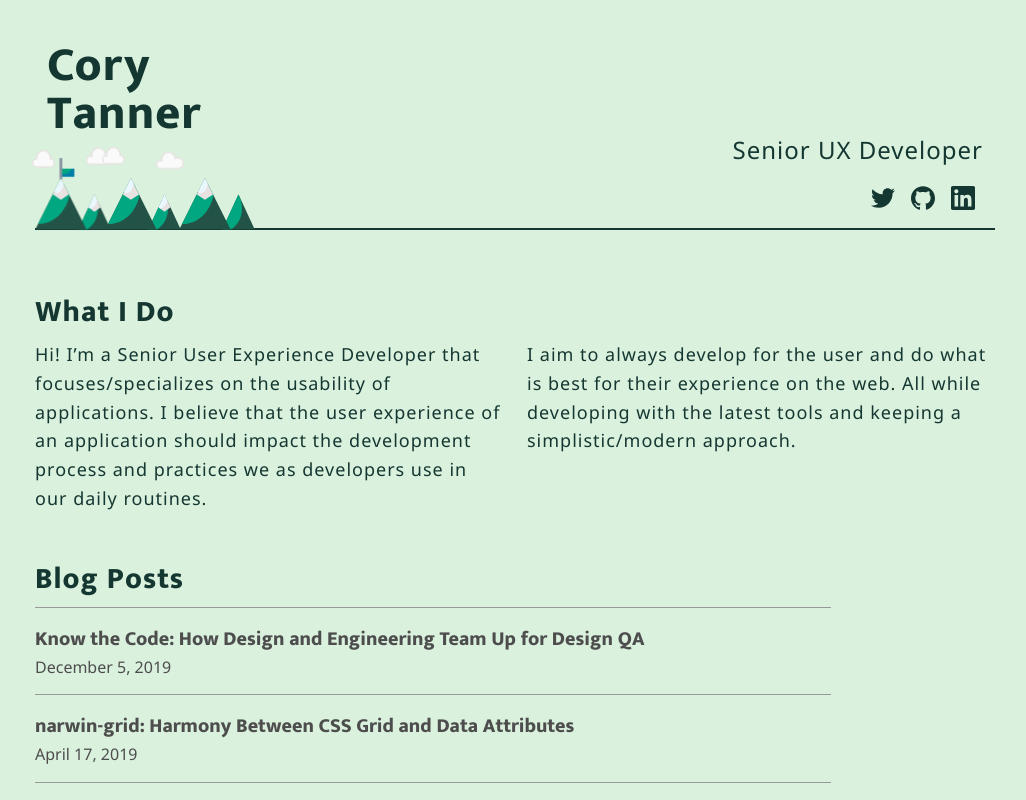
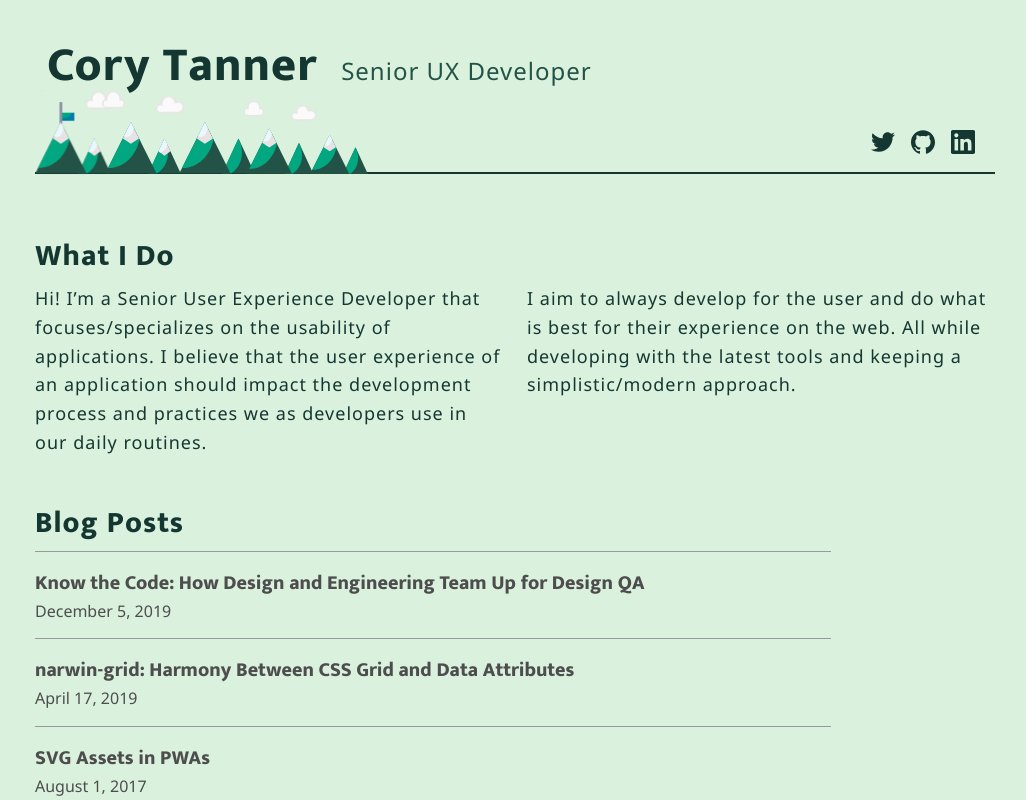
Before and after one commit to cory-tanner/bio, a React (Create React App) app: page / in a window 1280 px wide. Shown: the top 800 px of the page, without its empty margins (125-1151 px from the left). Built offline with nearby package versions, Linux system fonts and the light colour scheme.

Commit message:
Update hero format (#34)
* Update hero format

* Add z-index

```diff
--- a/src/components/hero.js
+++ b/src/components/hero.js
@@ -4,8 +4,10 @@ import MountainsSvg from './modules/mountainsSvg';
 
 const Hero = () => (
   <header className="hero">
-    <h1 className="t-display hero__display"><span>Cory</span> <span>Tanner</span></h1>
-    <h2 className="t-sub-display hero__sub-display">Senior UX Developer</h2>
+    <div className="hero__headings">
+      <h1 className="t-display hero__headings__display">Cory Tanner</h1>
+      <h2 className="t-sub-display hero__headings__sub-display">Senior UX Developer</h2>
+    </div>
     <Socials />
     <MountainsSvg />
   </header>
--- a/src/components/modules/mountainsSvg.js
+++ b/src/components/modules/mountainsSvg.js
@@ -24,7 +24,6 @@ class MountainsSvg extends Component {
       <div className="mountain-svg" role="presentation" onClick={this.handleCloudState} data-cloud-state={cloudState ? "clear" : "cloudy"}>
         <svg className="mountain-svg__first" viewBox="0 0 64 64" xmlns="http://www.w3.org/2000/svg" role="presentation">
           <path className="mountain-svg__bounce-3" d="m58 14c2.209 0 4-1.791 4-4s-1.791-4-4-4c-.75 0-1.443.219-2.043.578-.217-2.561-2.34-4.578-4.957-4.578-2.761 0-5 2.239-5 5 0 .43.071.841.173 1.239-.36-.154-.756-.239-1.173-.239-1.657 0-3 1.343-3 3s1.343 3 3 3z" fill="var(--color-gray-1)"/>
-          <path className="mountain-svg__bounce-4 mountain-svg__sun-cloud" d="m15 14c1.657 0 3-1.343 3-3s-1.343-3-3-3c-.035 0-.068.009-.102.01.067-.326.102-.664.102-1.01 0-2.761-2.239-5-5-5s-5 2.239-5 5c0 .346.035.684.102 1.01-.034-.001-.067-.01-.102-.01-1.657 0-3 1.343-3 3s1.343 3 3 3z" fill="var(--color-gray-1)"/>
           <g className="mountain-svg__flag">
             <path d="m23 12h10v6h-10" fill="var(--color-link)"/>
             <path d="m23 12v3.861c.482.088.983.139 1.5.139 3.145 0 5.767-1.718 6.369-4z" fill="var(--color-brand-2)"/>
@@ -60,6 +59,24 @@ class MountainsSvg extends Component {
           <path d="m17 36 6 4 6-4-6-12z" fill="var(--color-gray-2)"/>
           <path d="m23 24-5.119 10.238c.644.484 1.36.762 2.119.762 2.565 0 4.676-3.092 4.964-7.073z" fill="#ebf7fe"/>
         </svg>
+        <svg className="mountain-svg__fourth" viewBox="0 0 64 64" xmlns="http://www.w3.org/2000/svg" role="presentation">
+          <path className="mountain-svg__bounce" d="m58 14c2.209 0 4-1.791 4-4s-1.791-4-4-4c-.75 0-1.443.219-2.043.578-.217-2.561-2.34-4.578-4.957-4.578-2.761 0-5 2.239-5 5 0 .43.071.841.173 1.239-.36-.154-.756-.239-1.173-.239-1.657 0-3 1.343-3 3s1.343 3 3 3z" fill="var(--color-gray-1)"/>
+          <path className="mountain-svg__bounce-2" d="m15 14c1.657 0 3-1.343 3-3s-1.343-3-3-3c-.035 0-.068.009-.102.01.067-.326.102-.664.102-1.01 0-2.761-2.239-5-5-5s-5 2.239-5 5c0 .346.035.684.102 1.01-.034-.001-.067-.01-.102-.01-1.657 0-3 1.343-3 3s1.343 3 3 3z" fill="var(--color-gray-1)"/>
+          <path d="m36 62 12-26 12 26" fill="var(--color-brand-3)"/>
+          <path d="m47.845 36.335-11.845 25.665h6.444c4.806-2.658 8.159-8.593 8.159-15.502 0-3.816-1.034-7.326-2.758-10.163z" fill="var(--color-brand-2)"/>
+          <path d="m42 62-19-38-19 38" fill="var(--color-brand-3)"/>
+          <path d="m23 24-16.993 33.985c.165.004.328.015.493.015 11.137 0 20.458-9.069 22.881-21.239z" fill="var(--color-brand-2)"/>
+          <path d="m17 36 6 4 6-4-6-12z" fill="var(--color-gray-2)"/>
+          <path d="m23 24-5.119 10.238c.644.484 1.36.762 2.119.762 2.565 0 4.676-3.092 4.964-7.073z" fill="#ebf7fe"/>
+        </svg>
+        <svg className="mountain-svg__fith" viewBox="0 0 64 64" xmlns="http://www.w3.org/2000/svg" role="presentation">
+          <path d="m36 62 12-26 12 26" fill="var(--color-brand-3)"/>
+          <path d="m47.845 36.335-11.845 25.665h6.444c4.806-2.658 8.159-8.593 8.159-15.502 0-3.816-1.034-7.326-2.758-10.163z" fill="var(--color-brand-2)"/>
+          <path d="m42 62-19-38-19 38" fill="var(--color-brand-3)"/>
+          <path d="m23 24-16.993 33.985c.165.004.328.015.493.015 11.137 0 20.458-9.069 22.881-21.239z" fill="var(--color-brand-2)"/>
+          <path d="m17 36 6 4 6-4-6-12z" fill="var(--color-gray-2)"/>
+          <path d="m23 24-5.119 10.238c.644.484 1.36.762 2.119.762 2.565 0 4.676-3.092 4.964-7.073z" fill="#ebf7fe"/>
+        </svg>
       </div>
     )
   }
--- a/src/styles/components/hero.scss
+++ b/src/styles/components/hero.scss
@@ -10,27 +10,38 @@
   border-bottom: 2px solid var(--color-brand-4);
 
   @media (max-width: 799px) {
-    padding: 32px 12px 8px 12px;
+    padding: 32px 12px 4px 12px;
   }
   @media (min-width: 800px) {
     padding: 42px 12px 8px 12px;
   }
 }
 
-.hero__display,
-.hero__sub-display {
-  color: var(--color-brand-4);
-}
+.hero__headings {
+  display: flex;
+  align-items: baseline;
 
-.hero__display {
-  display: inline-flex;
-  flex-direction: column;
-
-  @media (max-width: 559px) {
-    margin-bottom: .5em;
+  @media (max-width: 659px) {
+    margin-bottom: 1em;
+    flex-direction: column;
+  }
+  @media (min-width: 660px) {
+    margin-bottom: 2em;
   }
 }
 
-.hero__sub-display {
-  align-self: flex-end;
+.hero__headings__display {
+  color: var(--color-brand-4);
+
+  @media (max-width: 659px) {
+    margin-bottom: .25em;
+  }
 }
+
+.hero__headings__sub-display {
+  color: var(--color-brand-3);
+
+  @media (min-width: 660px) {
+    margin-left: 24px;
+  }
+}
--- a/src/styles/components/mountains-svg.scss
+++ b/src/styles/components/mountains-svg.scss
@@ -3,10 +3,10 @@
   bottom: -6px;
   cursor: pointer;
 
-  @media (max-width: 559px) {
+  @media (max-width: 959px) {
     left: 3px;
   }
-  @media (min-width: 560px) {
+  @media (min-width: 960px) {
     left: -5px;
   }
 }
@@ -16,13 +16,42 @@
 .mountain-svg__third {
   position: relative;
 
-  @media (max-width: 559px) {
+  @media (max-width: 659px) {
     width: 64px;
     height: 64px;
   }
-  @media (min-width: 560px) {
+  @media (min-width: 660px) {
     width: 86px;
     height: 86px;
+  }
+}
+
+.mountain-svg__fourth {
+  position: relative;
+
+  @media (max-width: 659px) {
+    width: 54px;
+    height: 54px;
+    bottom: 1px;
+    left: -36px;
+  }
+  @media (min-width: 660px) {
+    width: 76px;
+    height: 76px;
+    left: -46px;
+  }
+}
+
+.mountain-svg__fith {
+  position: relative;
+
+  @media (max-width: 559px) {
+    display: none;
+  }
+  @media (min-width: 560px) {
+    width: 66px;
+    height: 66px;
+    left: -58px;
   }
 }
 
@@ -140,30 +169,20 @@
   }
 }
 
-.mountain-svg__sun-cloud {
-  [data-cloud-state="clear"] & {
-    animation-name: sunCloud;
-    animation-duration: 1s;
-    animation-iteration-count: 1;
-    animation-delay: 0s;
-    animation-fill-mode: forwards;
-    animation-timing-function: ease;
-  }
-}
-
 .mountain-svg__sun {
   stroke: var(--color-gray-2);
 
   [data-cloud-state="clear"] & {
     animation-name: sun;
-    animation-duration: 2s;
+    animation-duration: 6s;
     animation-iteration-count: 1;
     animation-fill-mode: forwards;
     animation-timing-function: ease;
   }
   [data-cloud-state="cloudy"] & {
     animation-name: sunCloud;
-    animation-duration: 2s;
+    animation-duration: 6s;
+    animation-delay: 2s;
     animation-iteration-count: 1;
     animation-fill-mode: forwards;
     animation-timing-function: ease;
@@ -172,15 +191,6 @@
 @keyframes sun {
   0% {
     transform: translateY(-20px);
-  }
-  25% {
-    transform: translateY(-10px);
-  }
-  70% {
-    transform: translateY(-4px);
-  }
-  85% {
-    transform: translateY(-2px);
   }
   100% {
     transform: translateY(0);
--- a/src/styles/components/socials.scss
+++ b/src/styles/components/socials.scss
@@ -1,13 +1,7 @@
 .socials {
   display: flex;
   align-self: flex-end;
-
-  @media (max-width: 569px) {
-    margin-top: 8px;
-  }
-  @media (min-width: 560px) {
-    margin-top: 16px;
-  }
+  z-index: 1;
 }
 
 .socials__link {
```
